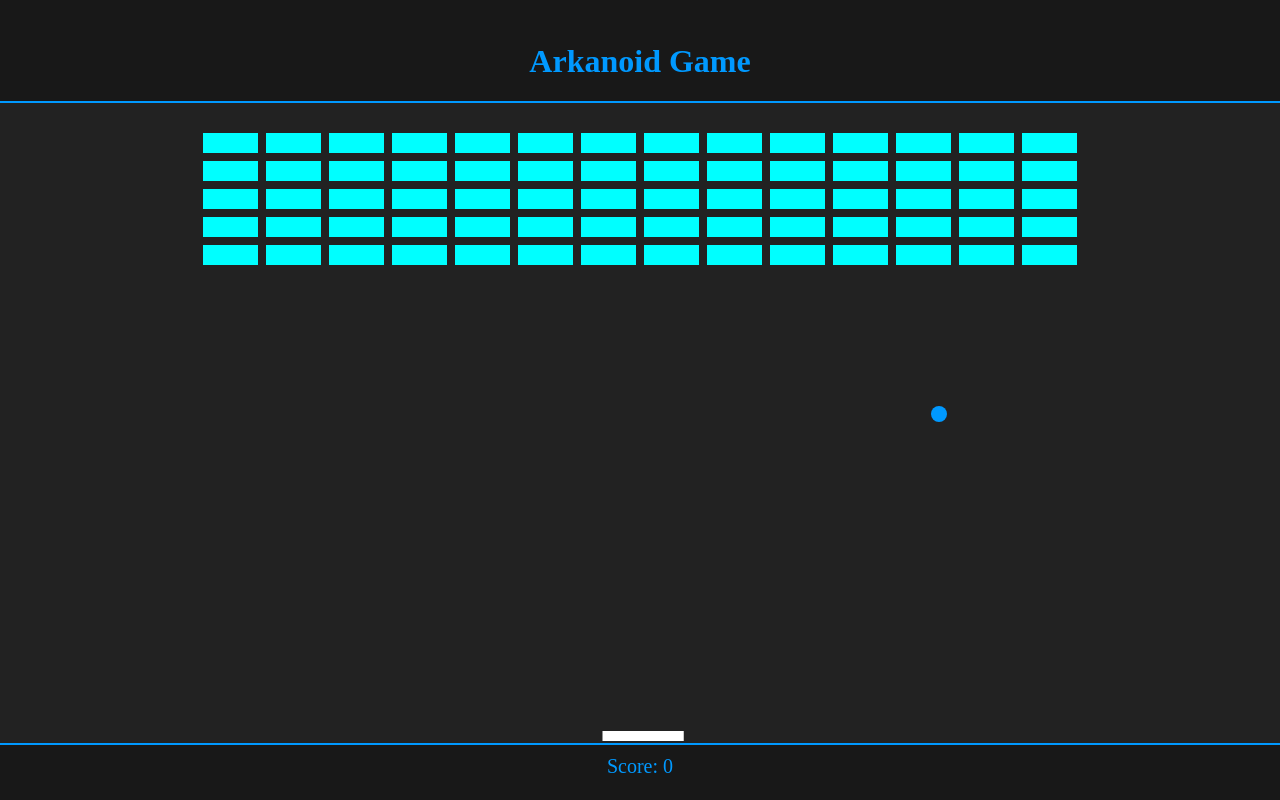
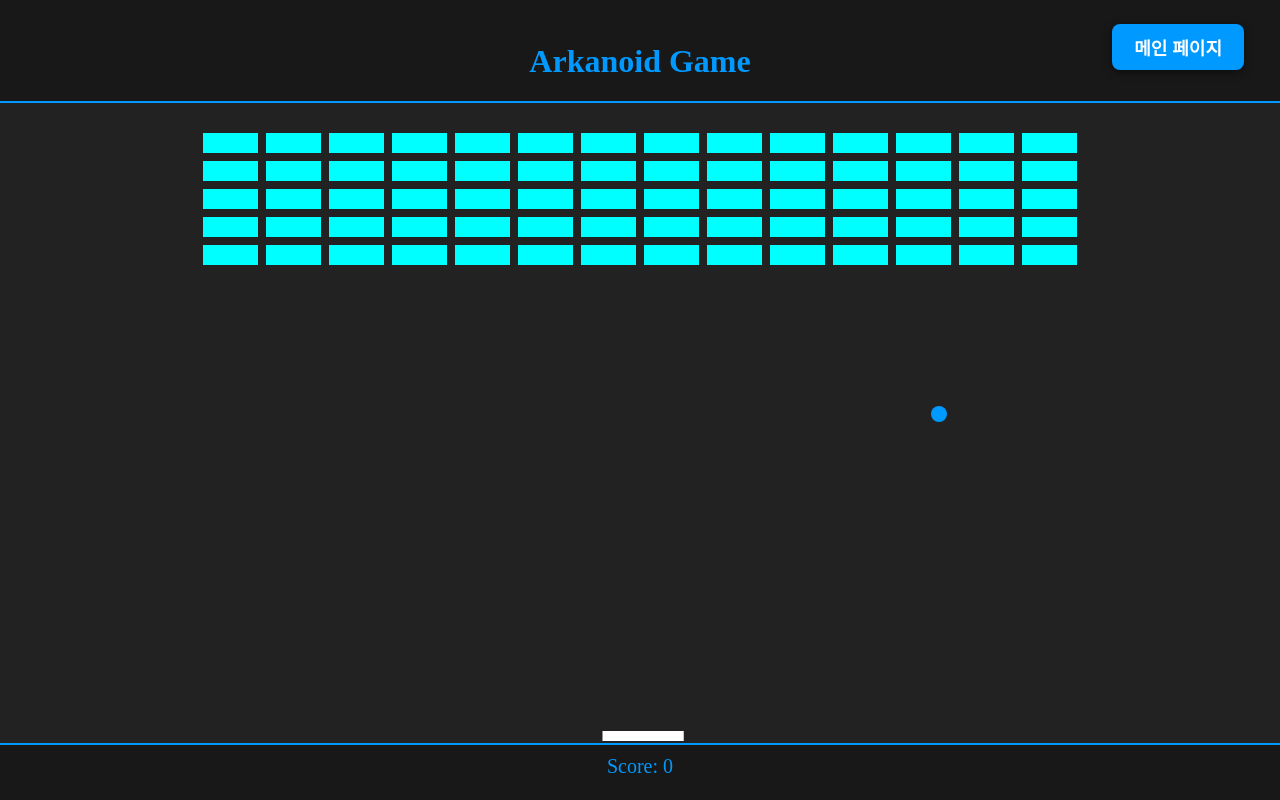
Before and after one commit to FURVEN/MiniGame, a plain HTML site: page arkanoid/arkanoid.html in a window 1280 px wide. Shown: the top 800 px of the page. Drawn offline with Linux system fonts and the light colour scheme.

Commit message:
feat: arkanoid 게임 우측 상단에 메인 페이지 이동 버튼 추가

```diff
--- a/arkanoid/arkanoid.html
+++ b/arkanoid/arkanoid.html
@@ -9,8 +9,28 @@
         canvas { background: #222; border: 2px solid #09f; display: block; }
         h1 { color: #09f; text-align: center; }
     </style>
+  <style>
+    .main-btn {
+      position: fixed;
+      top: 24px;
+      right: 36px;
+      z-index: 100;
+      background: #09f;
+      color: #fff;
+      border: none;
+      border-radius: 8px;
+      padding: 10px 22px;
+      font-size: 18px;
+      cursor: pointer;
+      font-weight: bold;
+      box-shadow: 0 2px 8px #0008;
+      transition: background 0.2s;
+    }
+    .main-btn:hover { background: #0050a0; }
+  </style>
 </head>
 <body>
+    <button class="main-btn" onclick="location.href='../index.html'">메인 페이지</button>
     <div>
         <h1>Arkanoid Game</h1>
         <canvas id="arkanoid" width="1440" height="640"></canvas>
```
